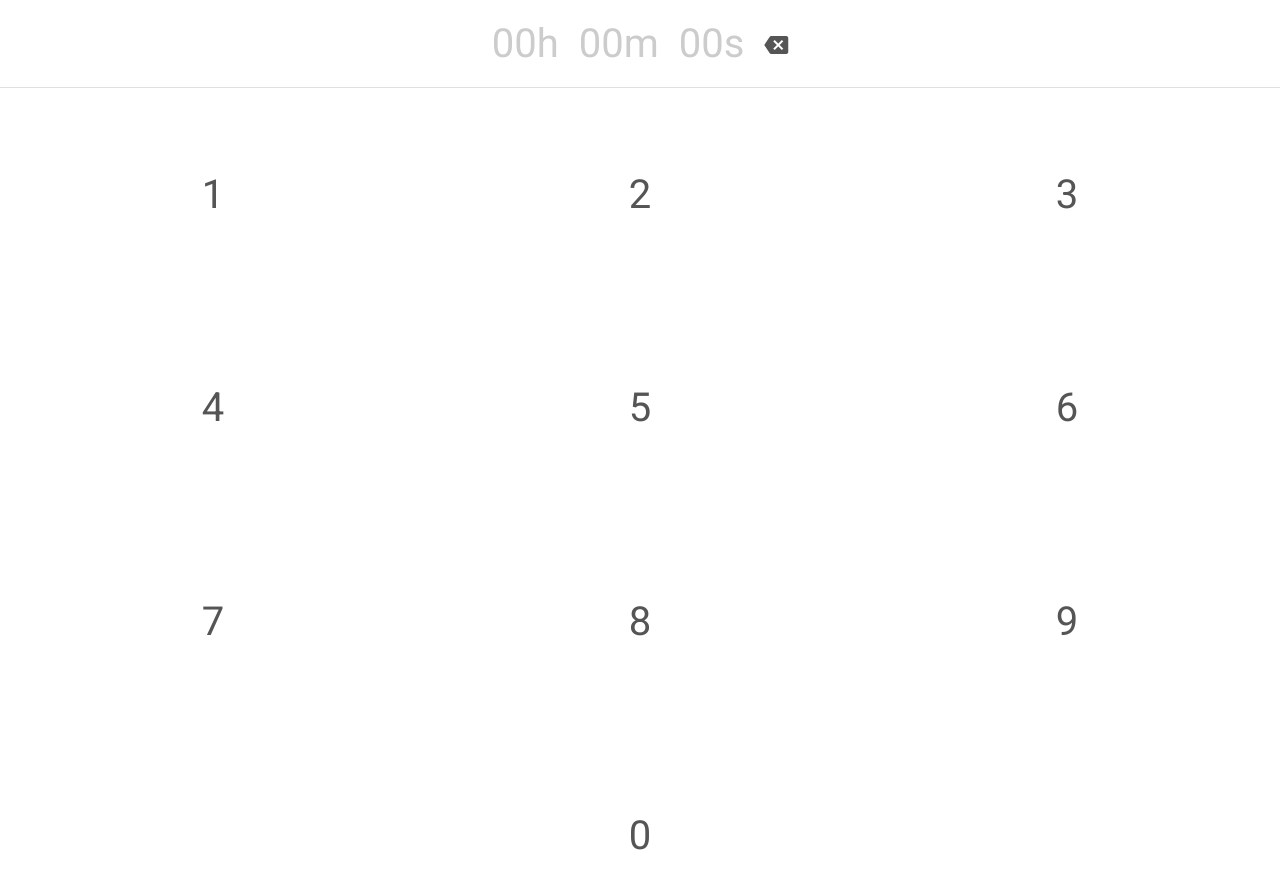
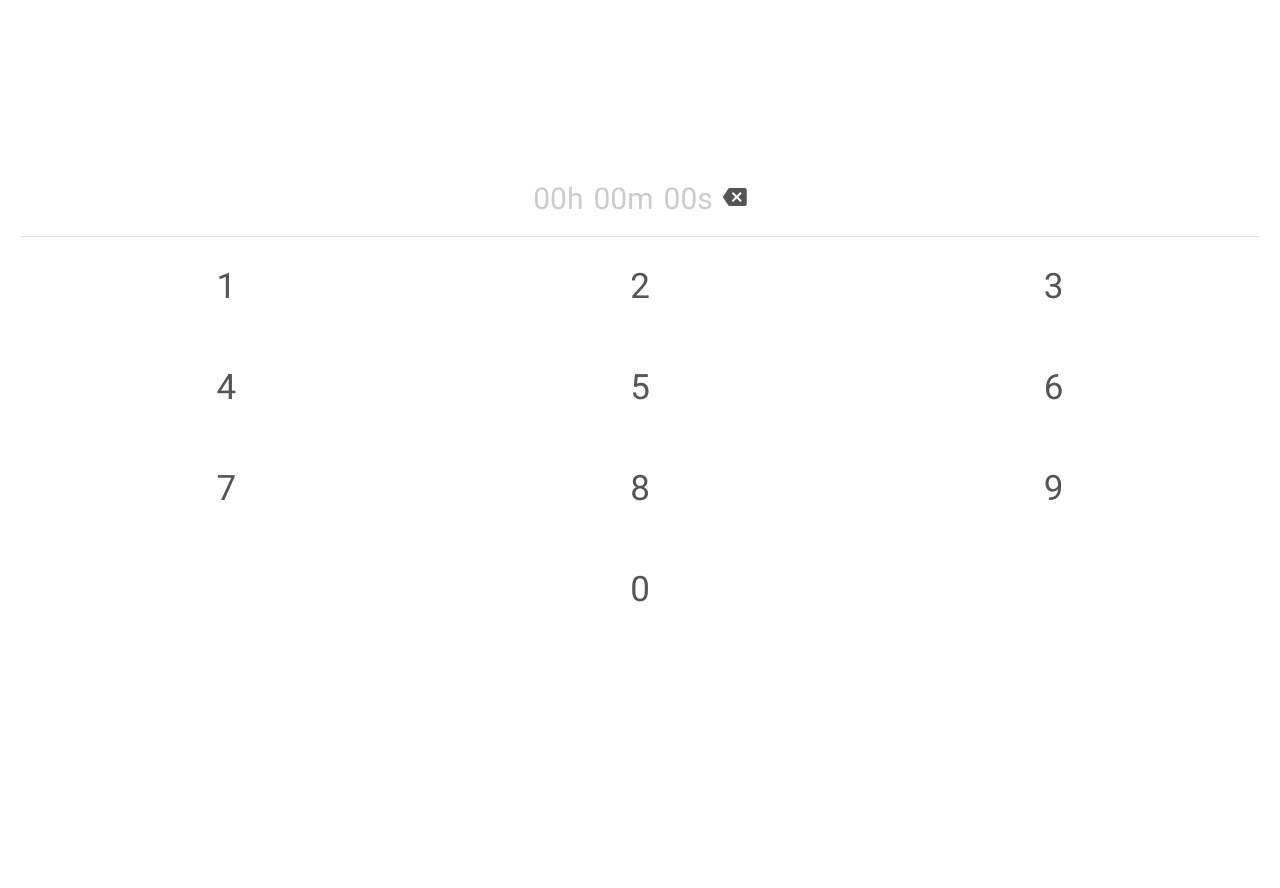
Before and after one commit to josel82/TV-transmissions-countdown-clock-v3.0, an Angular app: page / in a window 1280 px wide. Shown: the top 888 px of the page. After the commit the page ends 800 px from the top, so only its background shows below. Built offline with nearby package versions, Linux system fonts and the light colour scheme.

Commit message:
Style improvements

```diff
--- a/package.json
+++ b/package.json
@@ -16,6 +16,7 @@
     "@angular/common": "^6.0.3",
     "@angular/compiler": "^6.0.3",
     "@angular/core": "^6.0.3",
+    "@angular/flex-layout": "^7.0.0-beta.19",
     "@angular/forms": "^6.0.3",
     "@angular/http": "^6.0.3",
     "@angular/material": "^7.0.2",
--- a/src/app/app.module.ts
+++ b/src/app/app.module.ts
@@ -1,7 +1,8 @@
 import { BrowserModule } from '@angular/platform-browser';
 import { NgModule } from '@angular/core';
-import {BrowserAnimationsModule} from '@angular/platform-browser/animations';
+import { BrowserAnimationsModule } from '@angular/platform-browser/animations';
 import MaterialModule from  './material/material.module';
+import { FlexLayoutModule } from '@angular/flex-layout';
 
 import { AppComponent } from './app.component';
 import { InputComponent } from './countdown/input/input.component';
@@ -22,7 +23,8 @@ import { CountdownComponent } from './countdown/countdown.component';
   imports: [
     BrowserModule,
     BrowserAnimationsModule,
-    MaterialModule
+    MaterialModule,
+    FlexLayoutModule
   ],
   providers: [],
   bootstrap: [AppComponent]
--- a/src/app/countdown/input/input.component.html
+++ b/src/app/countdown/input/input.component.html
@@ -1,3 +1,5 @@
+<section class="countdown-input" fxLayout="column" fxLayoutAlign="center center">
+
   <!-- =====================================================================
     =============================== DISPLAY ================================-->
   <div class="display" [ngClass]="{'display-active': input.length > 0}">
@@ -16,23 +18,26 @@
         <span>{{input | computeDigit: 1}}</span>
         <span>s</span>
     </div>
-  <button (click)="onDelete()" class="u-btn display__clear-btn">
+    <button (click)="onDelete()" class="u-btn clear-btn">
       <i class="material-icons">backspace</i>
     </button>
   </div>
   <div class="msg-box" *ngIf="invalid">
       <span class="u-alert">Invalid input!</span>
   </div>
-<mat-divider></mat-divider>
+  <mat-divider class="divider"></mat-divider>
 
   <!-- ====================================================================
     =============================== KEYPAD ================================-->
-<mat-grid-list cols="3" rowHeight="2:1">
+  <mat-grid-list
+    cols="3"
+    rowHeight="100px"
+    class="countdown-input__keypad">
     <mat-grid-tile *ngFor="let num of numbers">
-    <button (click)="onKeyPressed(num)" class="u-btn keypad-btn">{{num}}</button>
+      <button (click)="onKeyPressed(num)" class="u-btn countdown-input__keypad__btn">{{num}}</button>
     </mat-grid-tile>
     <mat-grid-tile [colspan]="3">
-    <button (click)="onKeyPressed(0)" class="u-btn keypad-btn">0</button>
+      <button (click)="onKeyPressed(0)" class="u-btn countdown-input__keypad__btn">0</button>
     </mat-grid-tile>
   </mat-grid-list>
 
@@ -43,3 +48,5 @@
         <i class="material-icons">play_arrow</i>
       </button>
   </div>
+
+</section>
--- a/src/app/countdown/input/input.component.scss
+++ b/src/app/countdown/input/input.component.scss
@@ -1,32 +1,19 @@
-.display {
+.countdown-input {
 
     padding: 2rem;
-    text-align: center;
+    height: 100vh;
 
-    span {
-        color: #ccc;
-    }
+    &__keypad {
+        height: 10rem;
+        width: 100%;
+        padding-top: 2rem;
 
-    &__digits {
-        display: inline-block;
-        font-size: 4rem;
-        margin-right: 2rem;
-    }
-
-    &-active span{
-        color: #4550b3;
+        &__btn {
+            font-size: 3.5rem;
+        }
     }
 }
 
-.keypad-btn {
-    font-size: 4rem;
+.divider {
+    width: 100%;
 }
-
-.btn-box {
-    text-align: center;
-}
-
-.msg-box {
-    text-align: center;
-    font-weight: 700;
-}
--- a/src/app/countdown/input/input.component.ts
+++ b/src/app/countdown/input/input.component.ts
@@ -1,4 +1,4 @@
-import { Component, EventEmitter, Output } from '@angular/core';
+import { Component, EventEmitter, Output, ViewEncapsulation } from '@angular/core';
 
 import { InputService } from '../../services/input.service';
 
--- a/src/app/countdown/output/output.component.html
+++ b/src/app/countdown/output/output.component.html
@@ -1,11 +1,21 @@
-<section>
-  <mat-progress-spinner [value]="progress" [color]="primary"></mat-progress-spinner>
-  <div>
+<section class="countdown-output" fxLayout="column" fxLayoutAlign="center center">
+  <mat-progress-spinner
+    [value]="progress"
+    [color]="primary"
+    [diameter]="250"
+    [strokeWidth]="4"></mat-progress-spinner>
+  <div class="display">
+    <div class="display__digits">
         <span>{{timeLeft.hours | formatDigit}}</span>
+        <span>:</span>
         <span>{{timeLeft.minutes | formatDigit}}</span>
+        <span>:</span>
         <span>{{timeLeft.seconds | formatDigit}}</span>
     </div>
+  </div>
+  <div class="btn-box">
       <button mat-fab color="primary" (click)="pauseCount()">
         <i class="material-icons">pause</i>
       </button>
+  </div>
 </section>
--- a/src/app/countdown/output/output.component.scss
+++ b/src/app/countdown/output/output.component.scss
@@ -0,0 +1,12 @@
+.countdown-output {
+    position: relative;
+    padding: 2rem;
+    height: 80vh;
+
+    .display {
+        position: absolute;
+        top: 50%;
+        left: 50%;
+        transform: translate(-50%, -50%);
+    }
+}
--- a/src/scss/components/_buttons.scss
+++ b/src/scss/components/_buttons.scss
@@ -0,0 +1,7 @@
+.btn-box {
+    position: fixed;
+    bottom: 2rem;
+    left: 50%;
+    transform: translateX(-50%);
+    text-align: center;
+}
--- /dev/null
+++ b/src/scss/components/_display.scss
@@ -0,0 +1,21 @@
+.display {
+
+    padding: 2rem;
+
+    span {
+        color: #ccc;
+    }
+
+    &__digits {
+        display: inline-block;
+        text-align: center;
+        font-size: 3rem;
+        &:not(:last-child){
+            margin-right: 1rem;
+        }
+    }
+
+    &-active span{
+        color: #4550b3;
+    }
+}
--- /dev/null
+++ b/src/scss/components/_message.scss
@@ -0,0 +1,4 @@
+.msg-box {
+    text-align: center;
+    font-weight: 700;
+}
--- a/src/styles.scss
+++ b/src/styles.scss
@@ -11,3 +11,7 @@
 
 @import './scss/base/reset';
 @import './scss/base/typography';
+
+@import './scss/components/display';
+@import './scss/components/buttons';
+@import './scss/components/message';
```
Also changed, not shown: 1 other file (tests, documents, lock files or other folders). Lines whose indentation alone changed are shown as unchanged.
